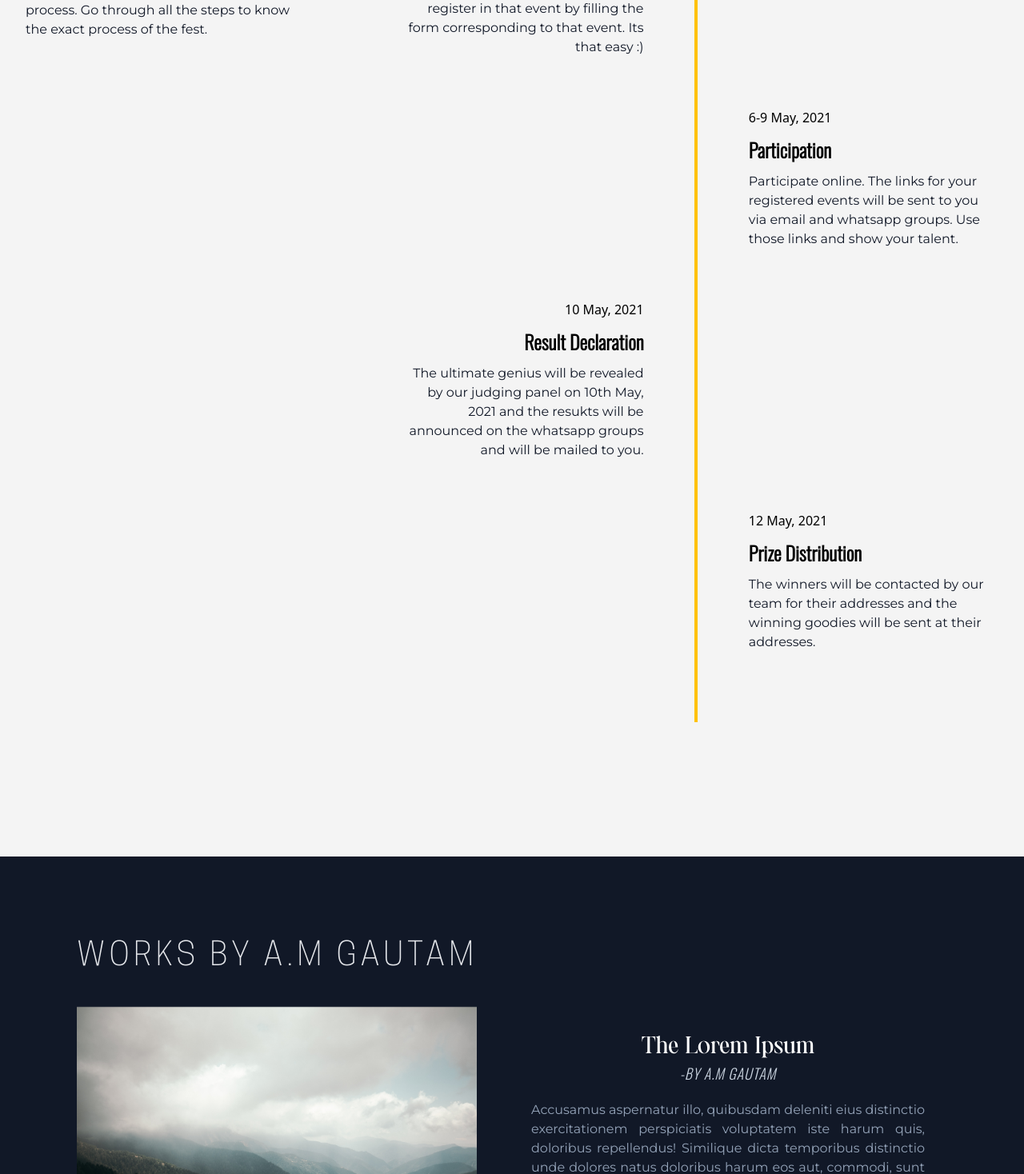
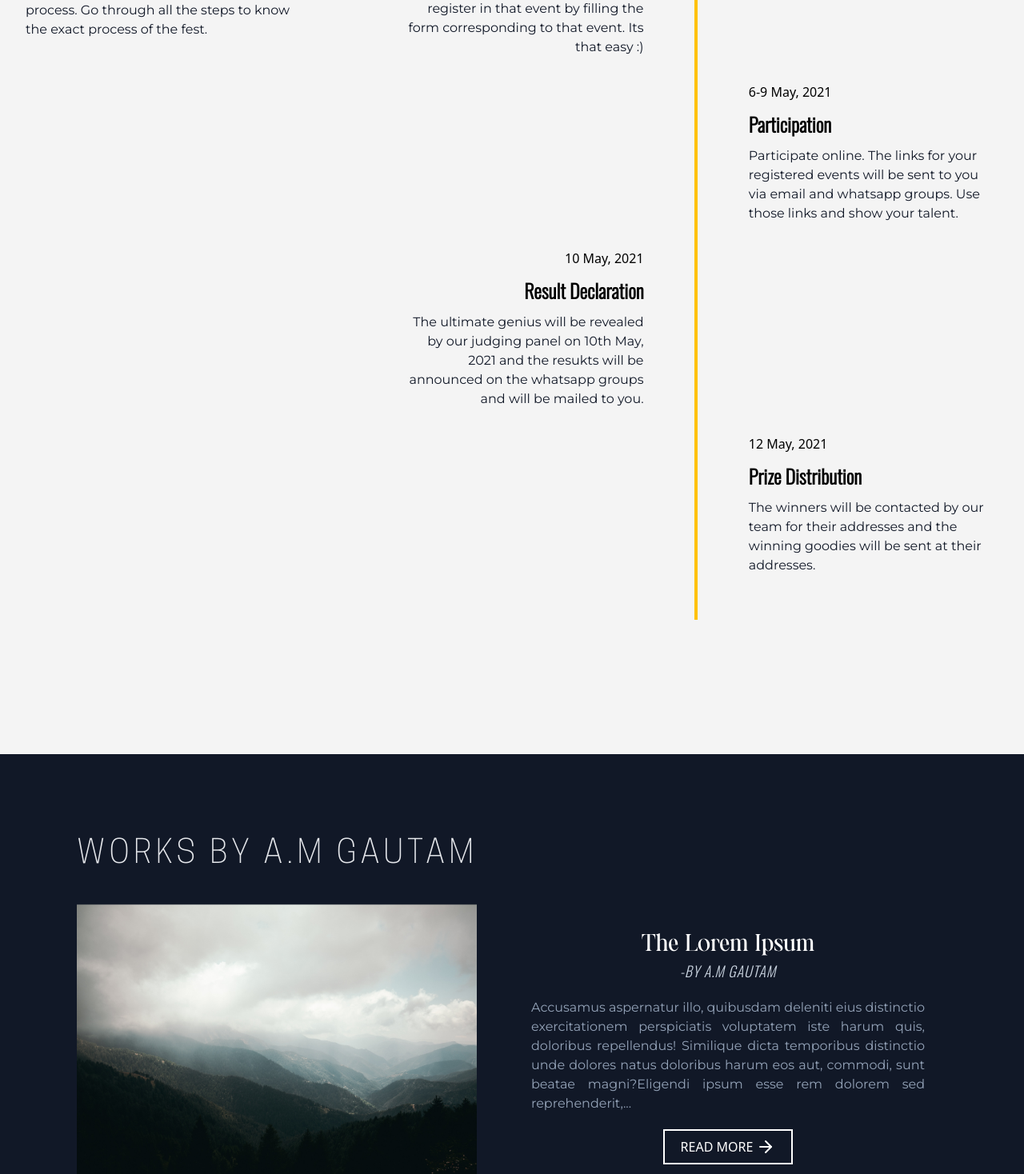
Before and after one commit to 108aryanmaurya/A_WritersPortfolio, a React (Vite) app: page /About in a window 1280 px wide. Shown: the part 1782-3250 px from the top of the page at 80% size. Built offline with nearby package versions, Linux system fonts and the light colour scheme; a web font is replaced by a local one.

Commit message:
changes made new

```diff
--- a/src/section/About/AboutCrousel.jsx
+++ b/src/section/About/AboutCrousel.jsx
@@ -42,22 +42,22 @@ const AboutCrousel = () => {
         </div>
         <div className="mx-7 max-lg:mx-0 max-sm:p-2 text-center items-center justify-center  w-[50%] max-md:w-[100%] flex flex-col max-md:py-5 gap-5 max-md:gap-0 ">
           <div>
-            <p className="text-[30px] max-sm:pl-2 text-white font-Gamiliademo ">
+            <p className="text-[30px] 2xl:text-[35px] max-sm:pl-2 text-white font-Gamiliademo ">
               The Lorem Ipsum
             </p>
-            <span className="italic max-sm:pl-2 text-[18px] font-[50] font-Oswald tracking-wider text-slate-300">
+            <span className="italic max-sm:pl-2 text-[18px] 2xl:text-[22px] font-[50] font-Oswald tracking-wider text-slate-300">
               -BY A.M GAUTAM
             </span>
           </div>
-          <div className="font-montserrat max-md:mx-2 max-md:mt-3 h-auto  text-slate-400 text-justify max-md:text-center">
+          <div className="font-montserrat max-md:mx-2 max-md:mt-3 h-auto 2xl:text-[18px] text-slate-400 text-justify max-md:text-center">
             {reviews[currentIndex]?.description &&
             reviews[currentIndex]?.description.length > 300
               ? reviews[currentIndex]?.description.slice(0, 300) + "..."
               : reviews[currentIndex]?.description}
           </div>
-          <div className=" max-sm:p-1  max-md:mt-4 max-md:m-2 max-md:max-w-[150px]  w-auto max-w-[200px] flex justify-center items-center flex-row text-white    border-2 p-2   max-sm:text-[14px]   border-white">
+          <div className="max-sm:p-1 max-sm:px-4 px-5 max-md:mt-4 max-md:m-2 max-md:max-w-[150px]  w-auto max-w-[200px] flex justify-center items-center flex-row text-white  border-2 p-2   max-sm:text-[14px]   border-white">
             <span>READ MORE</span>
-            <img src={ArrowRight} className="px-1 pl-2" alt="" />
+            <img src={ArrowRight} className="pl-1" alt="" />
           </div>
         </div>
       </div>
--- a/src/section/About/WritingJourney.jsx
+++ b/src/section/About/WritingJourney.jsx
@@ -6,7 +6,7 @@ export default function WritingJourney() {
       <section>
         <div class=" text-black py-8">
           <div class="container mx-auto flex flex-col items-start md:flex-row mb-12 md:mb-24">
-            <div class="flex flex-col w-full sticky md:top-36 lg:w-1/3 mt-2 md:mt-12 px-8">
+            <div class="flex flex-col w-full sticky md:top-44 lg:w-1/3 mt-2 md:mt-12 px-8">
               <p class="font-bold text-text-gray-700 uppercase tracking-loose font-Oswald">
                 Working Process
               </p>
@@ -20,10 +20,10 @@ export default function WritingJourney() {
             </div>
             <div class="ml-0 md:ml-12 lg:w-2/3 sticky">
               <div class="container mx-auto w-full h-full">
-                <div class="relative wrap overflow-hidden p-10 h-full">
+                <div class="relative wrap overflow-hidden p-10 max-sm:px-2 h-full">
                   <div class="border-2-2 border-[#FFC100] right-[50%] rounded-sm border-yellow-555 absolute h-full border"></div>
                   <div class="border-2-2 border-[#FFC100] left-[50%] rounded-sm border-yellow-555 absolute h-full border"></div>
-                  <div class="mb-8 flex justify-between flex-row-reverse items-center w-full left-timeline">
+                  <div class=" flex justify-between flex-row-reverse items-center w-full left-timeline">
                     <div class="order-1 w-5/12"></div>
                     <div class="order-1 w-5/12 px-1 py-4 text-right">
                       <p class="mb-3 text-base text-text-gray-700">
@@ -39,7 +39,7 @@ export default function WritingJourney() {
                       </p>
                     </div>
                   </div>
-                  <div class="mb-8 flex justify-between items-center w-full right-timeline">
+                  <div class=" flex justify-between items-center w-full right-timeline">
                     <div class="order-1 w-5/12"></div>
                     <div class="order-1  w-5/12 px-1 py-4 text-left">
                       <p class="mb-3 text-base text-text-gray-700">
@@ -55,7 +55,7 @@ export default function WritingJourney() {
                       </p>
                     </div>
                   </div>
-                  <div class="mb-8 flex justify-between flex-row-reverse items-center w-full left-timeline">
+                  <div class=" flex justify-between flex-row-reverse items-center w-full left-timeline">
                     <div class="order-1 w-5/12"></div>
                     <div class="order-1 w-5/12 px-1 py-4 text-right">
                       <p class="mb-3 text-base text-text-gray-700">
@@ -74,7 +74,7 @@ export default function WritingJourney() {
                     </div>
                   </div>
 
-                  <div class="mb-8 flex justify-between items-center w-full right-timeline">
+                  <div class=" flex justify-between items-center w-full right-timeline">
                     <div class="order-1 w-5/12"></div>
 
                     <div class="order-1  w-5/12 px-1 py-4">
```
